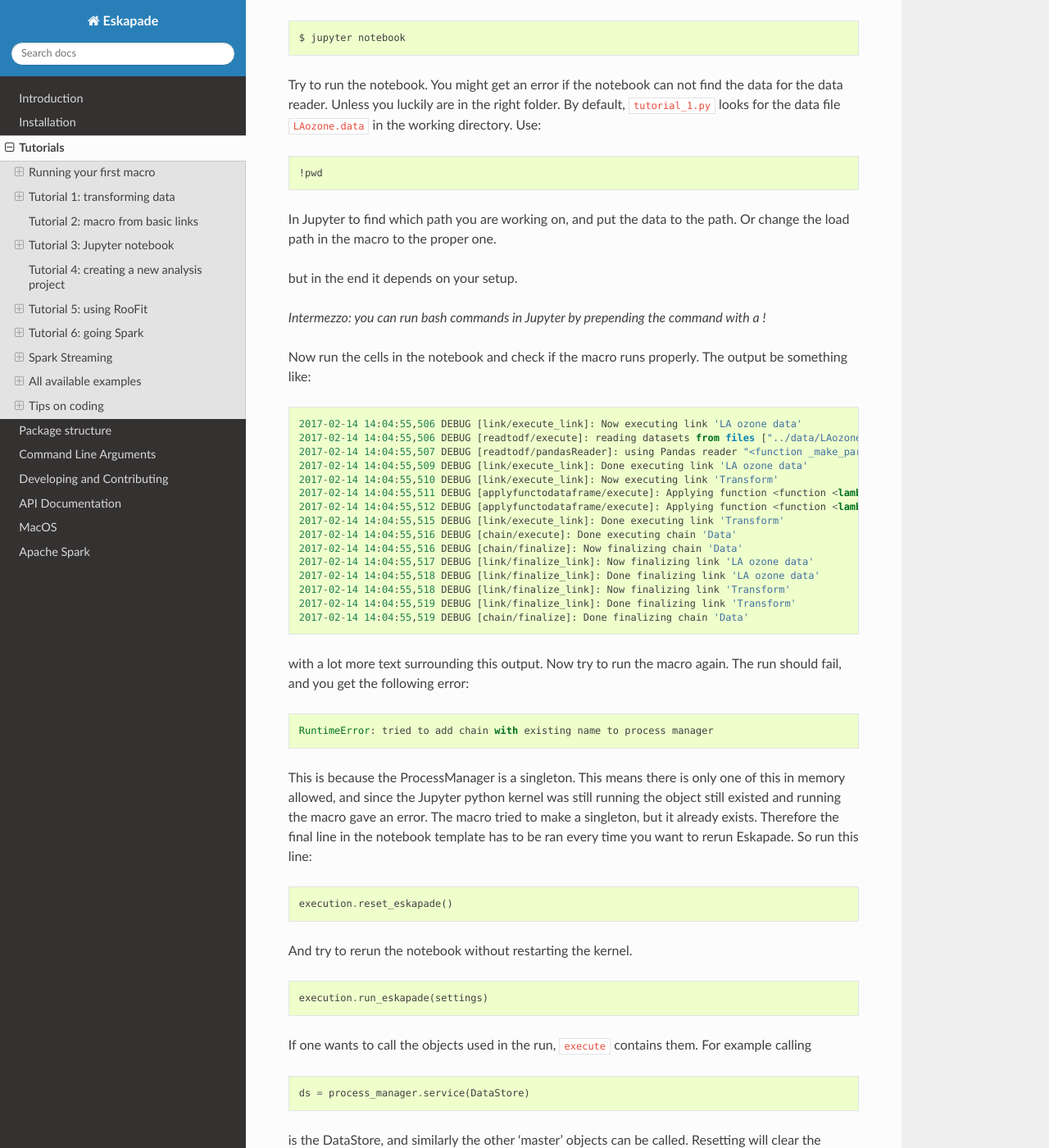
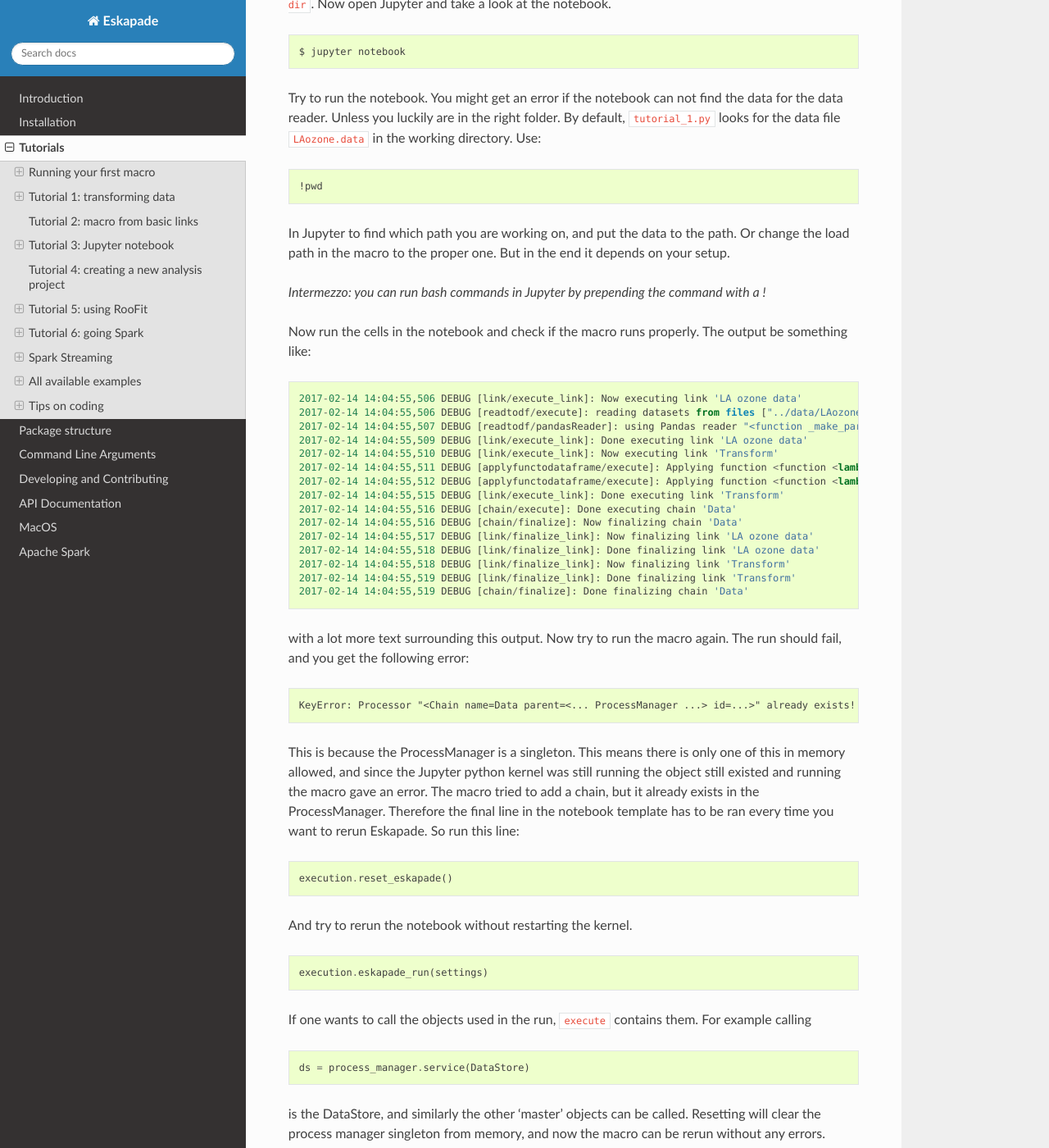
Before and after one commit to KaveIO/Eskapade, a Sphinx documentation site: the page built from docs/source/tutorials.rst, in a window 1280 px wide and 1400 px high, scrolled down 8677 px. Shown: the whole window at 82% size. Built offline with Sphinx 7.4.7 and the Read the Docs theme 2.0.0, drawn with Linux system fonts in a browser that asks for light colours; some of the changed text lies outside the part shown.

Commit message:
Update entry points examples in docs.

```diff
--- a/docs/source/tutorial_bootstrap.rst
+++ b/docs/source/tutorial_bootstrap.rst
@@ -50,6 +50,6 @@ As you see in the code the notebook runs ``yourmacro.py``:
 
 .. code-block:: python
 
-  settings['macro'] = '$ESKAPADE/yourproject/yourpackage/yourmacro.py'
+  settings['macro'] = '<...>/yourproject/yourpackage/yourmacro.py'
 
 Now run the cells in the notebook and check if the macro runs properly.
--- a/docs/source/tutorial_jupyter.rst
+++ b/docs/source/tutorial_jupyter.rst
@@ -41,14 +41,14 @@ The minimal code you need to run a notebook is the following:
   # settings['set_training'] = False
 
   # --- run eskapade!
-  execution.run_eskapade(settings)
+  execution.eskapade_run(settings)
 
   # --- To rerun eskapade, clear the memory state first!
   # execution.reset_eskapade()
 
 
 Make sure to fill out all the necessary parameters for it to run. The macro has to be set obviously, but not all
-settings in this example are needed to be set to a value. The function ``execution.run_eskapade(settings)`` runs
+settings in this example are needed to be set to a value. The function ``execution.eskapade_run(settings)`` runs
 Eskapade with the settings you specified.
 
 
@@ -106,9 +106,7 @@ the working directory. Use:
   !pwd
 
 In Jupyter to find which path you are working on, and put the data to the path.
-Or change the load path in the macro to the proper one.
-
-but in the end it depends on your setup.
+Or change the load path in the macro to the proper one. But in the end it depends on your setup.
 
 *Intermezzo: you can run bash commands in Jupyter by prepending the command with a !*
 
@@ -133,11 +131,11 @@ Now run the cells in the notebook and check if the macro runs properly. The outp
 with a lot more text surrounding this output. Now try to run the macro again.
 The run should fail, and you get the following error::
 
-  RuntimeError: tried to add chain with existing name to process manager
+  KeyError: Processor "<Chain name=Data parent=<... ProcessManager ...> id=...>" already exists!'
 
 This is because the ProcessManager is a singleton. This means there is only one of this in memory allowed, and since
 the Jupyter python kernel was still running the object still existed and running the macro gave an error. The macro
-tried to make a singleton, but it already exists. Therefore the final line in the notebook template has to be ran every
+tried to add a chain, but it already exists in the ProcessManager. Therefore the final line in the notebook template has to be ran every
 time you want to rerun Eskapade. So run this line:
 
 .. code-block:: python
@@ -148,7 +146,7 @@ And try to rerun the notebook without restarting the kernel.
 
 .. code-block:: python
 
-  execution.run_eskapade(settings)
+  execution.eskapade_run(settings)
 
 If one wants to call the objects used in the run, ``execute`` contains them. For example calling
 
--- a/docs/source/tutorials.rst
+++ b/docs/source/tutorials.rst
@@ -44,10 +44,11 @@ When we go into this macro we find the following piece of code:
 
 .. code-block:: python
 
+  hello = Chain(name='Hello')
   link = core_ops.HelloWorld(name='HelloWorld')
   link.logger.log_level = LogLevel.DEBUG
   link.repeat = settings['n_repeat']
-  ch.add(link)
+  hello.add(link)
 
 Which is the code that does the actual analysis (in this case, print out the statement). In this case ``link`` is an
 instance of the class HelloWorld, which itself is a Link. The Link class is the fundamental building block in Eskapade that
@@ -251,7 +252,7 @@ The command
 
 .. code-block::  bash
 
-  $ eskapade_generate_macro --dir python/eskapade/tutorials Tutorial_2
+  $ eskapade_generate_macro --dir python/eskapade/tutorials tutorial_2
 
 makes a new macro from a template macro.
 When we open the macro we find a lot of options that we can use. For now we will actually not use them, but if you want
```
Also changed, not shown: other parts of docs/source/tutorials.rst (+5 -5 lines), 4 other files.
